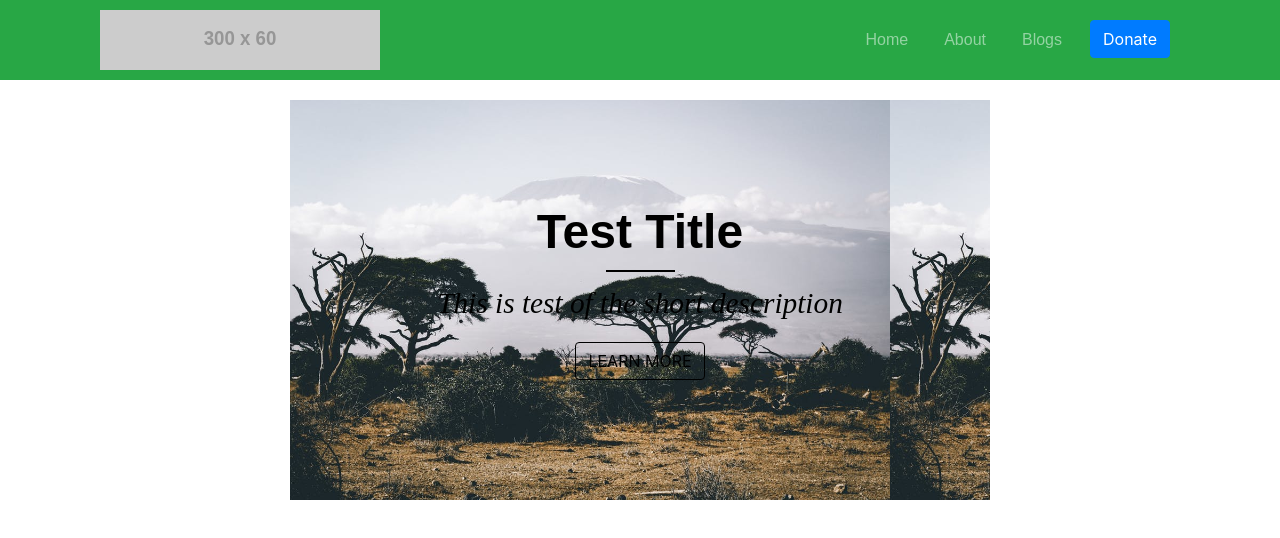
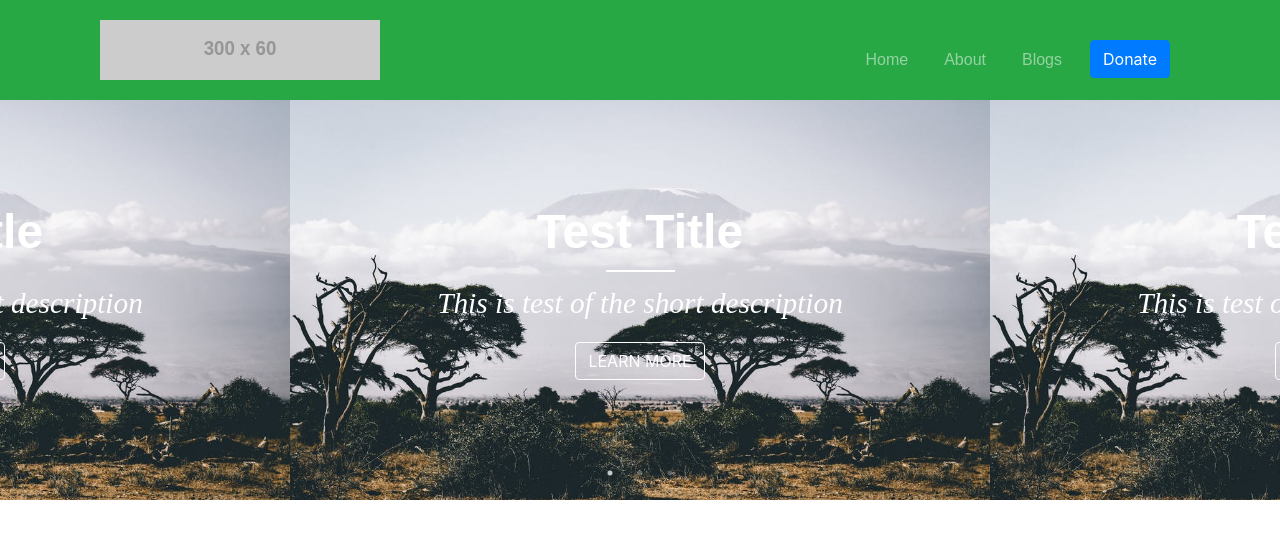
Before and after one commit to bukejit/kilimanjaro-youth-water-project, a React (Create React App) app in the folder client-app/: page / in a window 1280 px wide. Shown: the top 538 px of the page. Built offline with nearby package versions, Linux system fonts and the light colour scheme.

Commit message:
Got basic image slider working

```diff
--- a/client-app/src/components/common/Header.css
+++ b/client-app/src/components/common/Header.css
@@ -3,7 +3,6 @@
   padding-right: 45px !important;
   padding-top: 20px !important;
   padding-bottom: 20px !important;
-  height: 5rem;
 }
 
 @media(max-width: 400px) {
--- a/client-app/src/components/home/HomePageSlide.css
+++ b/client-app/src/components/home/HomePageSlide.css
@@ -6,13 +6,13 @@
 @media(min-width: 992px) {
   .image-slide {
     min-height: 400px !important;
-    background-size: contain !important;
+    background-size: cover !important;
   }
 }
 
 
 .image-slide hr {
-  border: 1px solid black;
+  border: 1px solid white;
   width: 10%;
   margin: 0 auto;
 }
@@ -23,7 +23,7 @@
   font-size: 36pt !important;
   text-align: center;
   margin-top: 20px;
-  color: black;
+  color: white;
   word-wrap: break-word;
   line-height: 33pt;
 }
@@ -33,16 +33,16 @@
   font-size: 22pt !important;
   text-align: center;
   margin-top: 10px;
-  color: black;
+  color: white;
   font-weight: 200;
   word-wrap: break-word;
   font-style: italic;
 }
 
 .image-slide-button {
-  color: black;
+  color: white;
   margin: 0 auto;
-  border-color: black;
+  border-color: white;
   margin-bottom: 30px;
   box-shadow: none;
 }
--- a/client-app/src/components/home/HomePageSlide.js
+++ b/client-app/src/components/home/HomePageSlide.js
@@ -7,7 +7,7 @@ const HomePageSlide = ({
   title, imageUrl, subtitle, url, buttonText = 'LEARN MORE',
 }) => {
   const slideStyle = {
-    background: `url(${imageUrl})`,
+    background: `url(${imageUrl}) no-repeat`,
   };
 
   const buttonWrapperStyle = {
--- a/client-app/src/components/home/HomePageSlider.css
+++ b/client-app/src/components/home/HomePageSlider.css
@@ -2,13 +2,13 @@
   position: relative;
   margin-top: -70px;
   margin-bottom: 30px;
-  color: black;
+  color: white;
 }
 
 .slick-dots li button:before {
-  color: black;
+  color: white;
 }
 
 .slick-dots li.slick-active button:before {
-  color: black;
+  color: white;
 }
--- a/client-app/src/components/home/HomePageSlider.js
+++ b/client-app/src/components/home/HomePageSlider.js
@@ -17,7 +17,20 @@ class HomePageSlider extends React.Component {
         subtitle: 'This is test of the short description',
         imageUrl: well,
         url: '/About',
-      }],
+      },
+      {
+        title: 'Test Title',
+        subtitle: 'This is test of the short description',
+        imageUrl: well,
+        url: '/About',
+      },
+      {
+        title: 'Test Title',
+        subtitle: 'This is test of the short description',
+        imageUrl: well,
+        url: '/About',
+      },
+      ],
     };
   }
 
```
